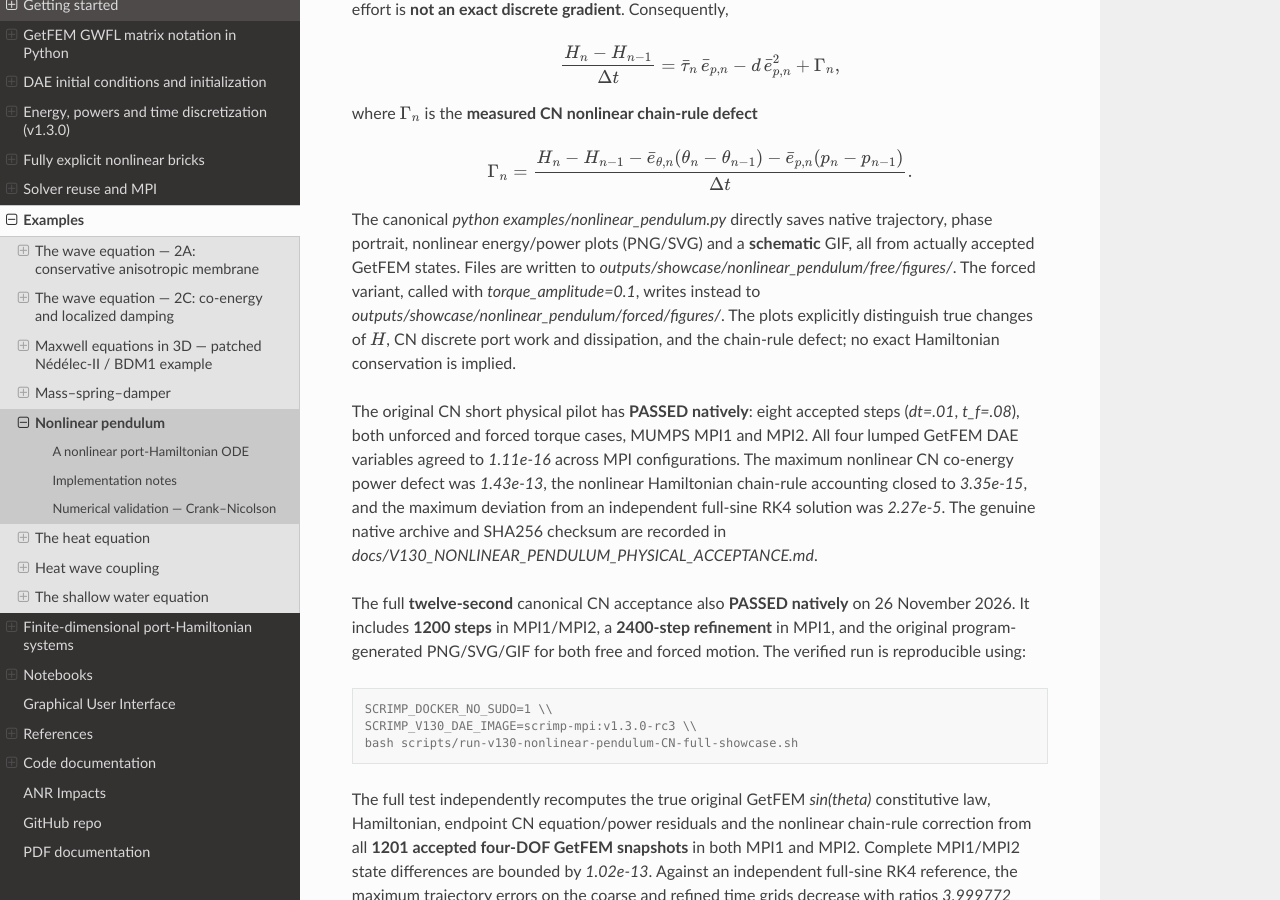
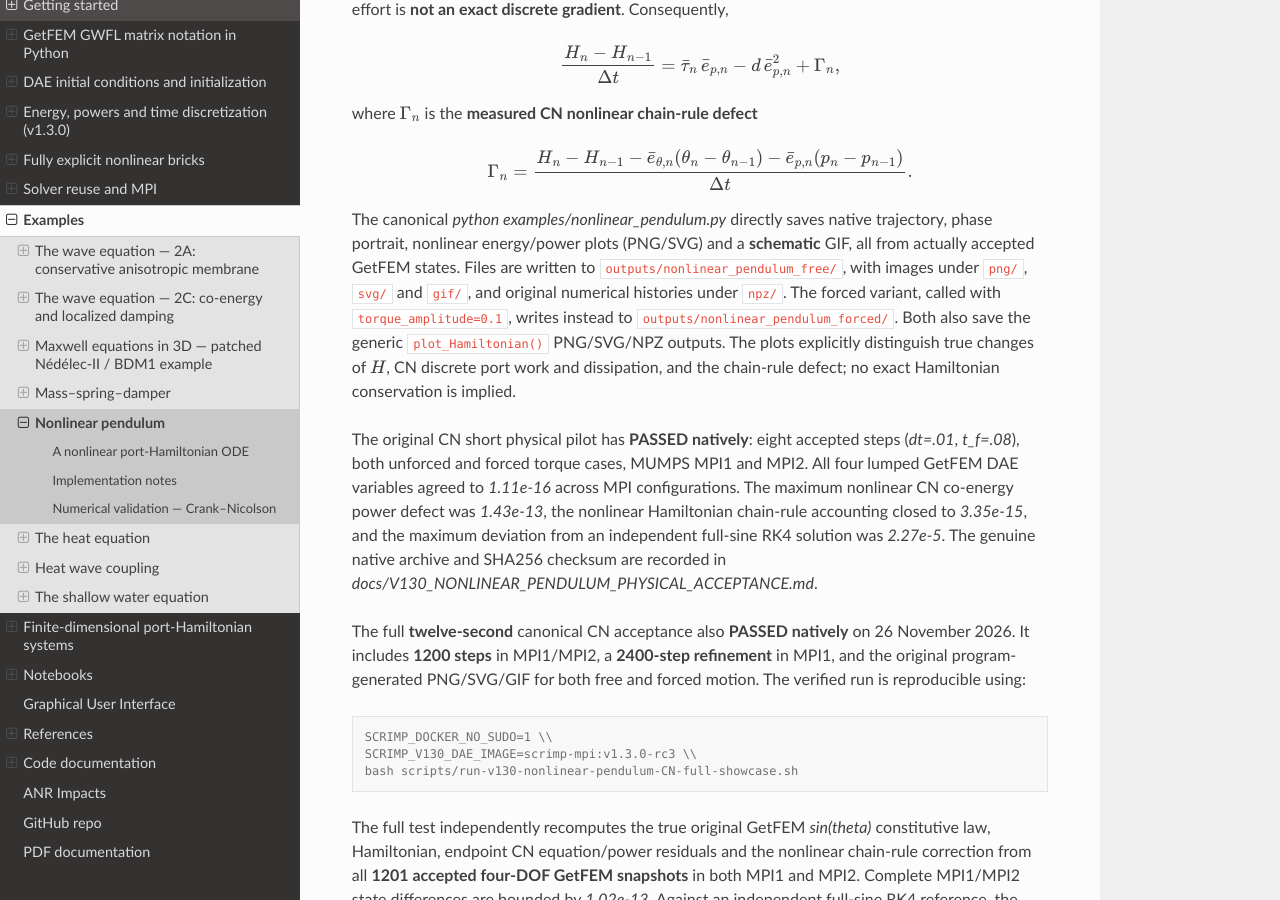
Before and after one commit to g-haine/scrimp, a Sphinx documentation site: the page built from docs/source/examples/nonlinear_pendulum.rst, in a window 1280 px wide and 900 px high, scrolled down 2238 px. Built offline with Sphinx 7.4.7 and the Read the Docs theme 3.1.0, drawn with Linux system fonts in a browser that asks for light colours.

Commit message:
docs(examples): replace stale figure paths with real canonical PNG/SVG/mesh/NPZ/GIF locations

```diff
--- a/docs/source/examples/nonlinear_pendulum.rst
+++ b/docs/source/examples/nonlinear_pendulum.rst
@@ -169,9 +169,13 @@ The canonical `python examples/nonlinear_pendulum.py` directly
 saves native trajectory, phase portrait, nonlinear energy/power
 plots (PNG/SVG) and a **schematic** GIF, all from actually
 accepted GetFEM states. Files are written to
-`outputs/showcase/nonlinear_pendulum/free/figures/`.
-The forced variant, called with `torque_amplitude=0.1`,
-writes instead to `outputs/showcase/nonlinear_pendulum/forced/figures/`.
+``outputs/nonlinear_pendulum_free/``,
+with images under ``png/``, ``svg/`` and ``gif/``,
+and original numerical histories under ``npz/``.
+The forced variant, called with ``torque_amplitude=0.1``,
+writes instead to ``outputs/nonlinear_pendulum_forced/``.
+Both also save the generic ``plot_Hamiltonian()``
+PNG/SVG/NPZ outputs.
 The plots explicitly distinguish true changes of :math:`H`,
 CN discrete port work and dissipation, and the chain-rule
 defect; no exact Hamiltonian conservation is implied.
```
